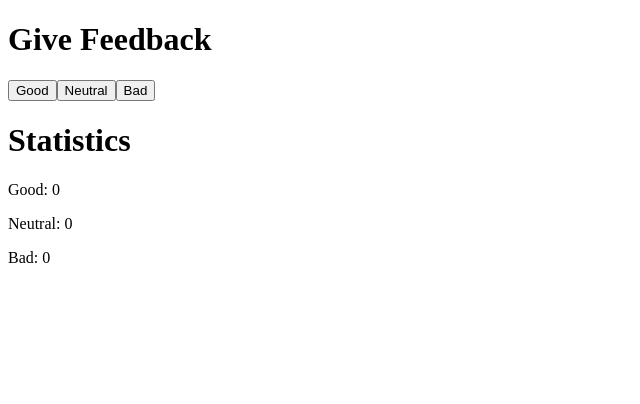
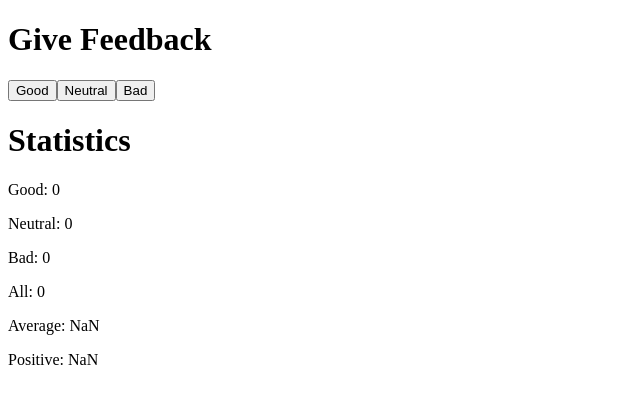
Before and after one commit to frizzzzzzi/Projeto1, a React (Vite) app in the folder my-app/: page / in a window 1280 px wide. Shown: the top 404 px of the page, without its empty margins (0-640 px from the left). Built offline with nearby package versions, Linux system fonts and the light colour scheme.

Commit message:
Feedback parte 2

```diff
--- a/my-app/src/App.jsx
+++ b/my-app/src/App.jsx
@@ -24,6 +24,9 @@ const App = () => {
       <p>Good: {good}</p>
       <p>Neutral: {neutral}</p>
       <p>Bad: {bad}</p>
+      <p>All: {good+neutral+bad}</p>
+      <p>Average: {(good-bad)/(good+neutral+bad)}</p>
+      <p>Positive: {((good)/(good+neutral+bad))}</p>
     </div>
   )
 }
```
